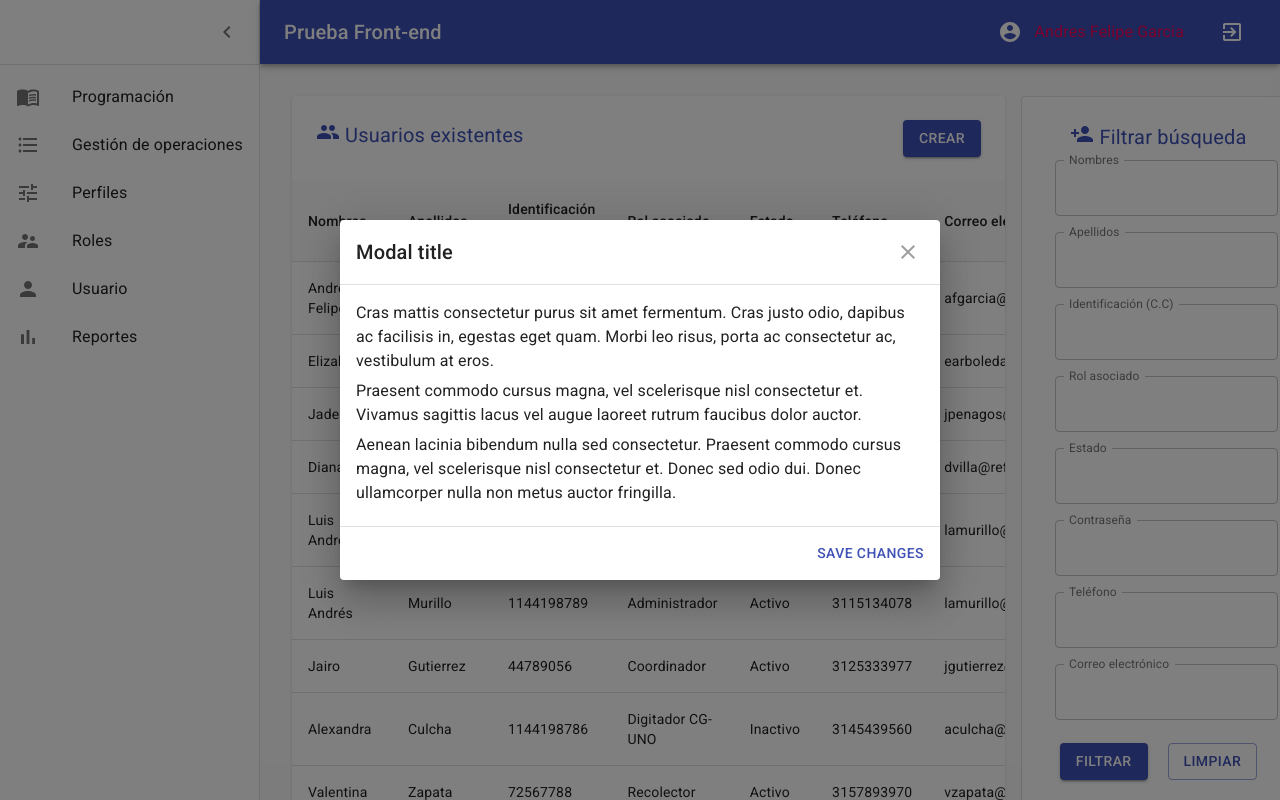
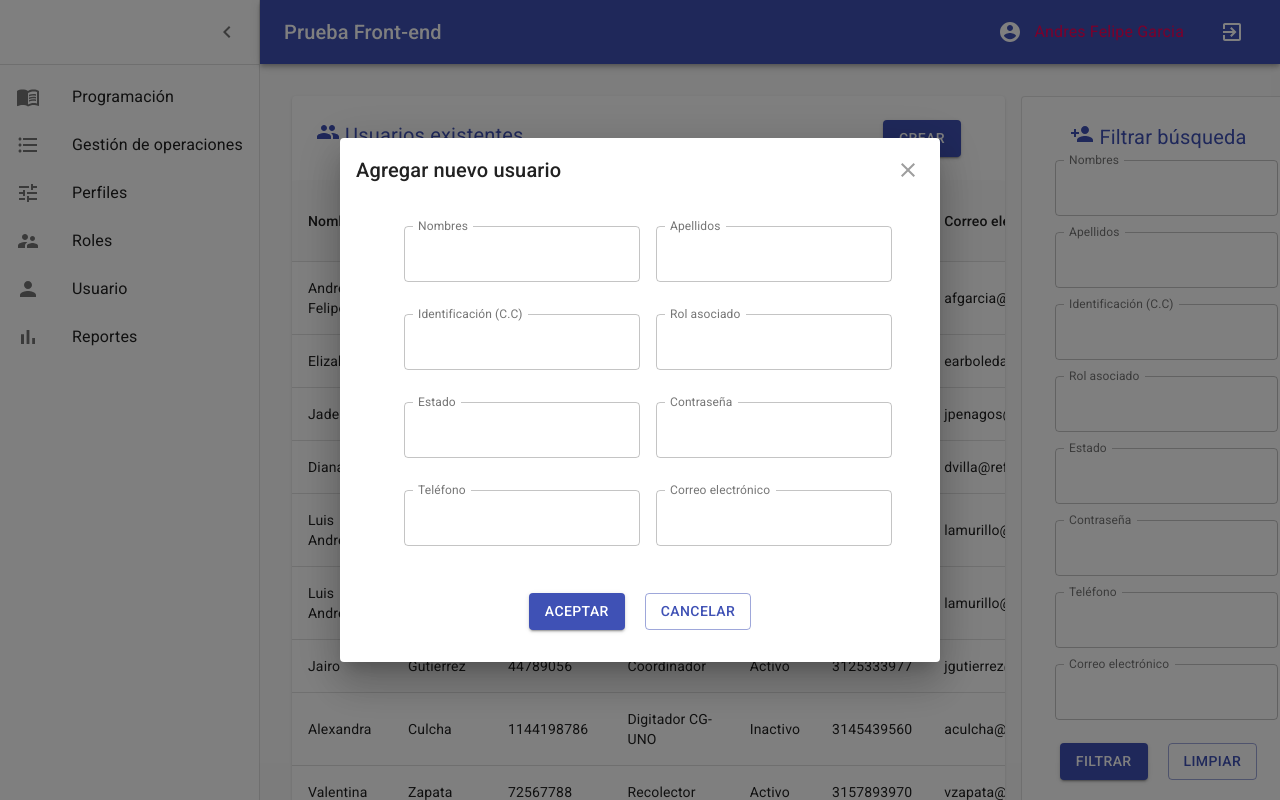
Before and after one commit to lenninIbarrraGonzalez/OLSoftware, a React app: page / in a window 1280 px wide. Both pictures are taken after a click on the button "CREAR". Built offline with nearby package versions, Linux system fonts and the light colour scheme.

Commit message:
se maneja el responsive del modal

```diff
--- a/src/components/AddUsers.jsx
+++ b/src/components/AddUsers.jsx
@@ -6,9 +6,12 @@ import MuiDialogTitle from "@material-ui/core/DialogTitle";
 import MuiDialogContent from "@material-ui/core/DialogContent";
 import MuiDialogActions from "@material-ui/core/DialogActions";
 import IconButton from "@material-ui/core/IconButton";
+import TextField from "@material-ui/core/TextField";
+import Grid from "@material-ui/core/Grid";
 import CloseIcon from "@material-ui/icons/Close";
 import Typography from "@material-ui/core/Typography";
 import PeopleIcon from "@material-ui/icons/People";
+
 // import IconButton from "@material-ui/core/IconButton";
 // import CloseIcon from "@material-ui/icons/Close";
 
@@ -40,9 +43,19 @@ const useStyles = makeStyles((theme) => ({
     display: "flex",
     justifyContent: "center",
   },
-  button: {
+  buttons: {
     display: "flex",
     justifyContent: "center",
+    width: "100%",
+    marginTop: 15,
+    paddingBottom: theme.spacing(3),
+  },
+  button: {
+    marginRight: 20,
+  },
+  dialog: {
+    paddingLeft: theme.spacing(5),
+    paddingRight: theme.spacing(5),
   },
 }));
 
@@ -112,29 +125,138 @@ const AddUsers = () => {
           open={open}
         >
           <DialogTitle id="customized-dialog-title" onClose={handleClose}>
-            Modal title
+            Agregar nuevo usuario
           </DialogTitle>
-          <DialogContent dividers>
-            <Typography gutterBottom>
-              Cras mattis consectetur purus sit amet fermentum. Cras justo odio,
-              dapibus ac facilisis in, egestas eget quam. Morbi leo risus, porta
-              ac consectetur ac, vestibulum at eros.
-            </Typography>
-            <Typography gutterBottom>
-              Praesent commodo cursus magna, vel scelerisque nisl consectetur
-              et. Vivamus sagittis lacus vel augue laoreet rutrum faucibus dolor
-              auctor.
-            </Typography>
-            <Typography gutterBottom>
-              Aenean lacinia bibendum nulla sed consectetur. Praesent commodo
-              cursus magna, vel scelerisque nisl consectetur et. Donec sed odio
-              dui. Donec ullamcorper nulla non metus auctor fringilla.
-            </Typography>
+          <DialogContent>
+            <Grid container spacing={2} className={classes.dialog}>
+              <Grid item xs={12} sm={6} md={6}>
+                <TextField
+                  id="firstName"
+                  name="firstName"
+                  label="Nombres"
+                  style={{ margin: 8 }}
+                  fullWidth
+                  margin="normal"
+                  InputLabelProps={{
+                    shrink: true,
+                  }}
+                  variant="outlined"
+                />
+              </Grid>
+              <Grid item xs={12} sm={6} md={6}>
+                <TextField
+                  id="lastName"
+                  name="lastName"
+                  label="Apellidos"
+                  style={{ margin: 8 }}
+                  fullWidth
+                  margin="normal"
+                  InputLabelProps={{
+                    shrink: true,
+                  }}
+                  variant="outlined"
+                />
+              </Grid>
+              <Grid item xs={12} sm={6} md={6}>
+                <TextField
+                  id="identification"
+                  name="identification"
+                  label="Identificación (C.C)"
+                  style={{ margin: 8 }}
+                  fullWidth
+                  margin="normal"
+                  InputLabelProps={{
+                    shrink: true,
+                  }}
+                  variant="outlined"
+                />
+              </Grid>
+              <Grid item xs={12} sm={6} md={6}>
+                <TextField
+                  id="role"
+                  name="role"
+                  label="Rol asociado"
+                  style={{ margin: 8 }}
+                  fullWidth
+                  margin="normal"
+                  InputLabelProps={{
+                    shrink: true,
+                  }}
+                  variant="outlined"
+                />
+              </Grid>
+              <Grid item xs={12} sm={6} md={6}>
+                <TextField
+                  id="state"
+                  name="state"
+                  label="Estado"
+                  style={{ margin: 8 }}
+                  fullWidth
+                  margin="normal"
+                  InputLabelProps={{
+                    shrink: true,
+                  }}
+                  variant="outlined"
+                />
+              </Grid>
+              <Grid item xs={12} sm={6} md={6}>
+                <TextField
+                  id="password"
+                  name="password"
+                  label="Contraseña"
+                  style={{ margin: 8 }}
+                  fullWidth
+                  type="password"
+                  margin="normal"
+                  InputLabelProps={{
+                    shrink: true,
+                  }}
+                  variant="outlined"
+                />
+              </Grid>
+              <Grid item xs={12} sm={6} md={6}>
+                <TextField
+                  id="phone"
+                  name="phone"
+                  label="Teléfono"
+                  style={{ margin: 8 }}
+                  fullWidth
+                  margin="normal"
+                  InputLabelProps={{
+                    shrink: true,
+                  }}
+                  variant="outlined"
+                />
+              </Grid>
+              <Grid item xs={12} sm={6} md={6}>
+                <TextField
+                  id="email"
+                  name="email"
+                  label="Correo electrónico"
+                  style={{ margin: 8 }}
+                  fullWidth
+                  margin="normal"
+                  InputLabelProps={{
+                    shrink: true,
+                  }}
+                  variant="outlined"
+                />
+              </Grid>
+            </Grid>
           </DialogContent>
           <DialogActions>
-            <Button autoFocus onClick={handleClose} color="primary">
-              Save changes
-            </Button>
+            <div className={classes.buttons}>
+              <Button
+                className={classes.button}
+                variant="contained"
+                color="primary"
+              >
+                Aceptar
+              </Button>
+              <Button variant="outlined" color="primary" onClick={handleClose}>
+                Cancelar
+              </Button>
+            </div>
           </DialogActions>
         </Dialog>
       </div>
```
